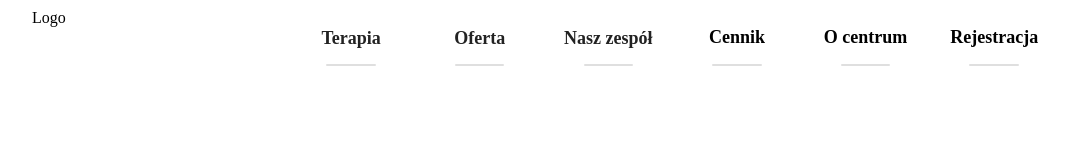
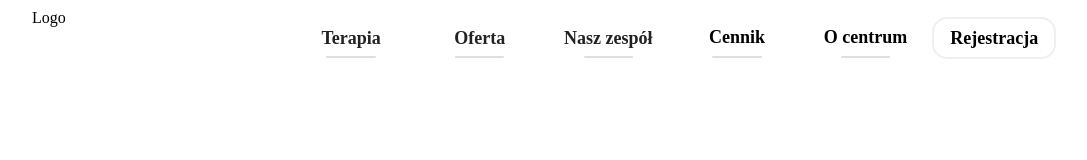
Before and after one commit to s-soroczynski/p, a website built with webpack: page src/index.html in a window 1280 px wide. Shown: the whole page, without its empty margins (96-1183 px from the left). Built offline with nearby package versions, Linux system fonts and the light colour scheme.

Commit message:
add animation of registration link

```diff
--- a/src/index.html
+++ b/src/index.html
@@ -94,7 +94,7 @@
             <div class="navigation__item navigation__item--desktop">
                 <a>O centrum</a>
             </div>
-            <div class="navigation__item navigation__item--desktop">
+            <div class="navigation__item navigation__item--desktop navigation__item--highlighted">
                 <a>Rejestracja</a>
             </div>
         </nav>
--- a/src/styles/header.scss
+++ b/src/styles/header.scss
@@ -119,7 +119,7 @@
                         position: absolute;
                         width: 40%;
                         height: 2px;
-                        bottom: 0;
+                        bottom: 8px;
                         left: 30%;
                         background: #dfdfdf;
                         border-radius: 5px;
@@ -192,6 +192,43 @@
                     }
                 }
 
+                &--highlighted {
+                    padding: 0;
+                    a {
+                        border: 2px solid #efefef;
+                        border-radius: 15px;
+                        padding: 10px;
+                        margin-top: 0;
+                        position: relative;
+                        z-index: 1;
+
+                        &::before {
+                            content: "";
+                            position: absolute;
+                            width: 100%;
+                            height: 0;
+                            bottom: 0;
+                            left: 0;
+                            background: #dfdfdf;
+                            border-radius: 5px;
+                            transform: scaleX(1);
+                            transition: .35s linear;
+                        }
+
+                        &:hover::before,
+                        &:focus::before {
+                            left: 0;
+                            height: 100%;
+                            transform: scaleX(1);
+                            animation-fill-mode: forwards;
+                            z-index: -1;
+                        }
+                    }
+                    &::before {
+                        display: none;
+                    }
+                }
+
                 &:hover {
                     .navigation__item-nested {
                         display: flex;
```
